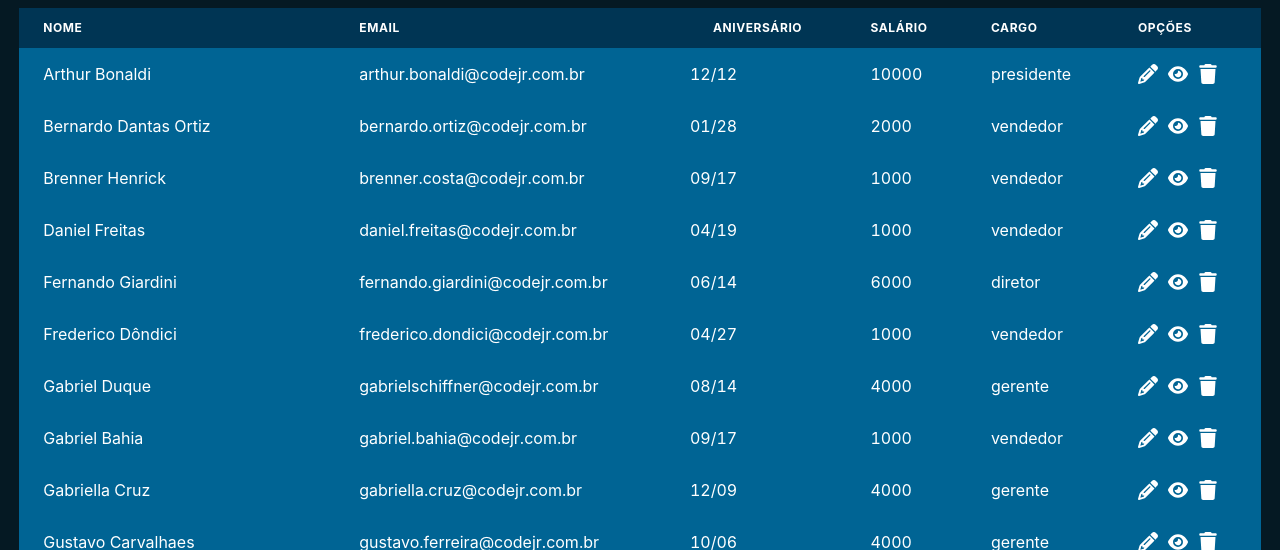
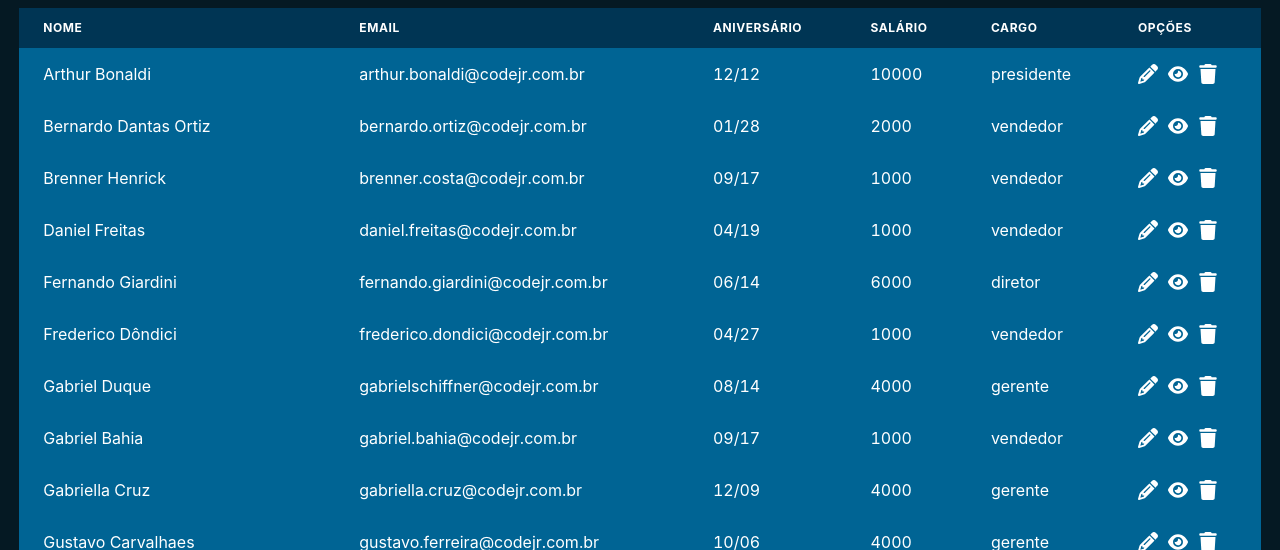
Before and after one commit to KirchmaierDavi/desafioNext, a Next.js app in the folder desafio-next/: page /funcionarios in a window 1280 px wide. Shown: the part 250-800 px from the top of the page. Built offline with nearby package versions, Linux system fonts and the light colour scheme; data requests are answered from the project's data file; a web font is replaced by a local one.

Commit message:
arruma detalhe minimo

```diff
--- a/desafio-next/src/pages/funcionarios.tsx
+++ b/desafio-next/src/pages/funcionarios.tsx
@@ -126,7 +126,7 @@ export default function Home() {
             <Tr border={"3px"} borderColor={"#000000"}>
               <Td>{funcionarios.name}</Td>
               <Td>{funcionarios.email}</Td>
-              <td>{funcionarios.aniversario}</td>
+              <Td>{funcionarios.aniversario}</Td>
               <Td>{funcionarios.salario}</Td>
               <Td>{funcionarios.cargo}</Td>
               <Td>
```
